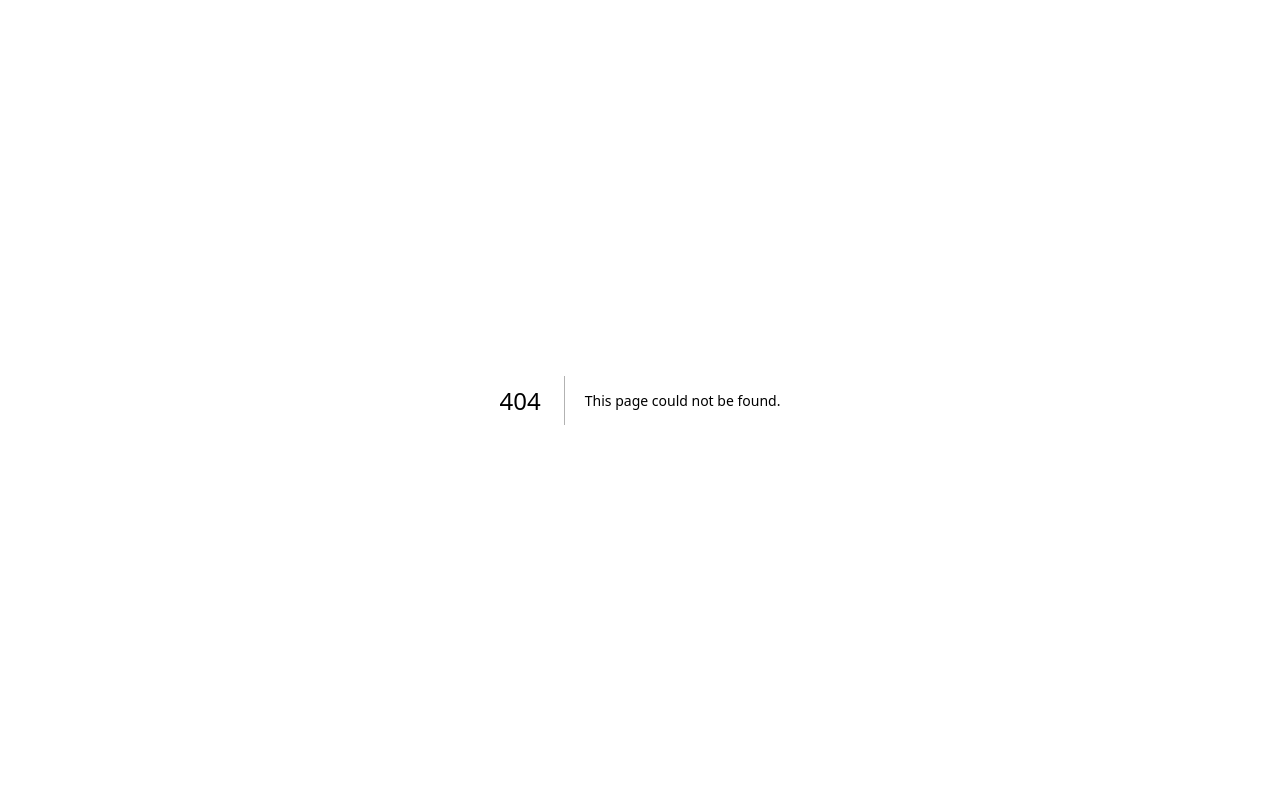
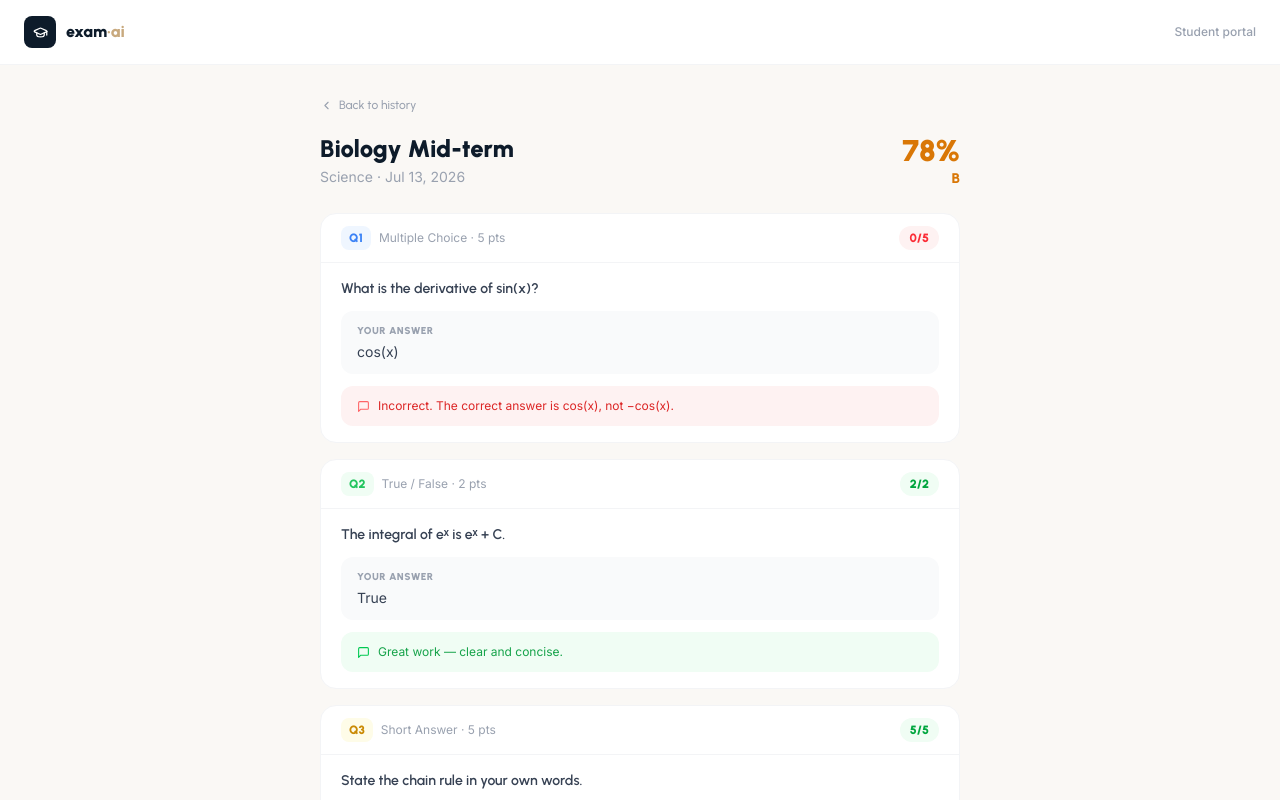
Before and after one commit to phornsinet1302/online_exam, a Next.js app in the folder frontend/: page /student/history/1 in a window 1280 px wide. Before the commit this address had no page. Shown: the top 800 px of the page. Built offline with nearby package versions, Linux system fonts and the light colour scheme.

Commit message:
Add student result detail screen route

```diff
--- /dev/null
+++ b/frontend/src/app/student/history/[id]/page.tsx
@@ -0,0 +1,5 @@
+import { ResultDetail } from "../../../App";
+
+export default function StudentHistoryDetailPage() {
+  return <ResultDetail />;
+}
```
